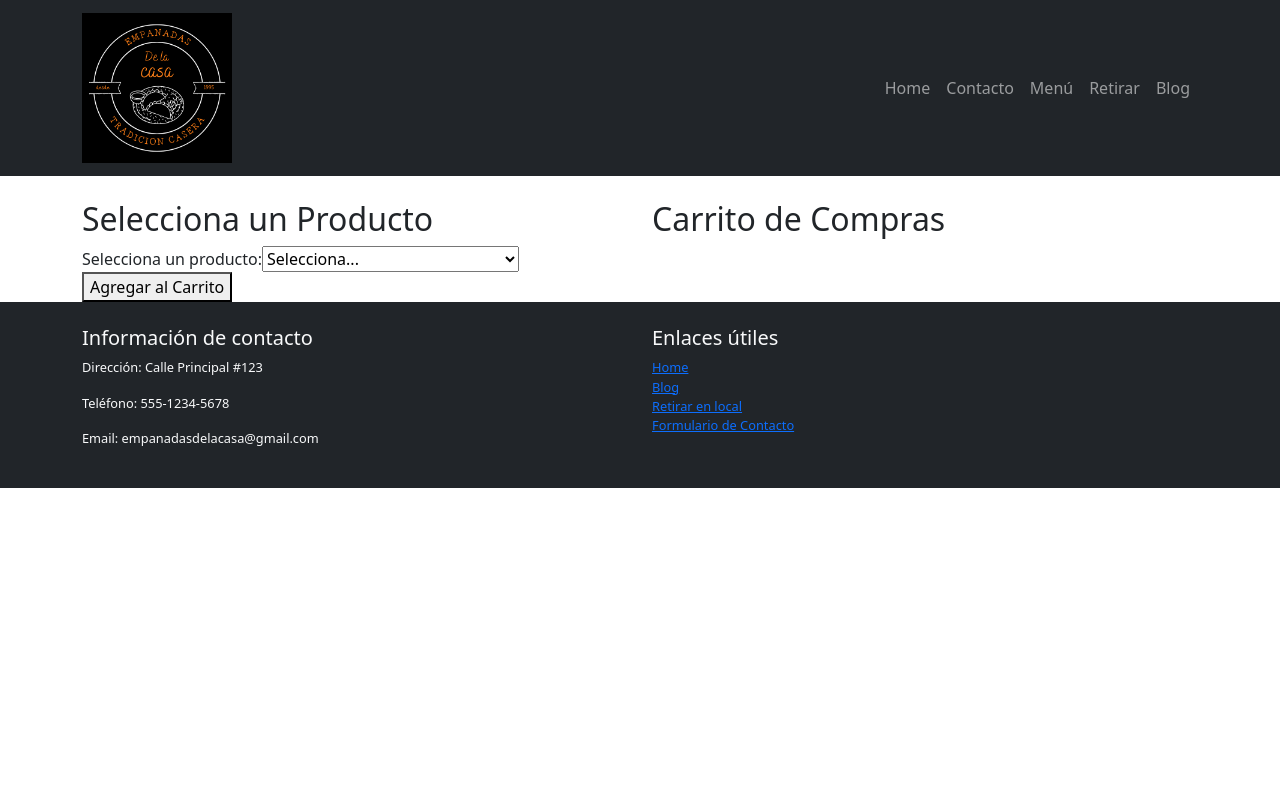
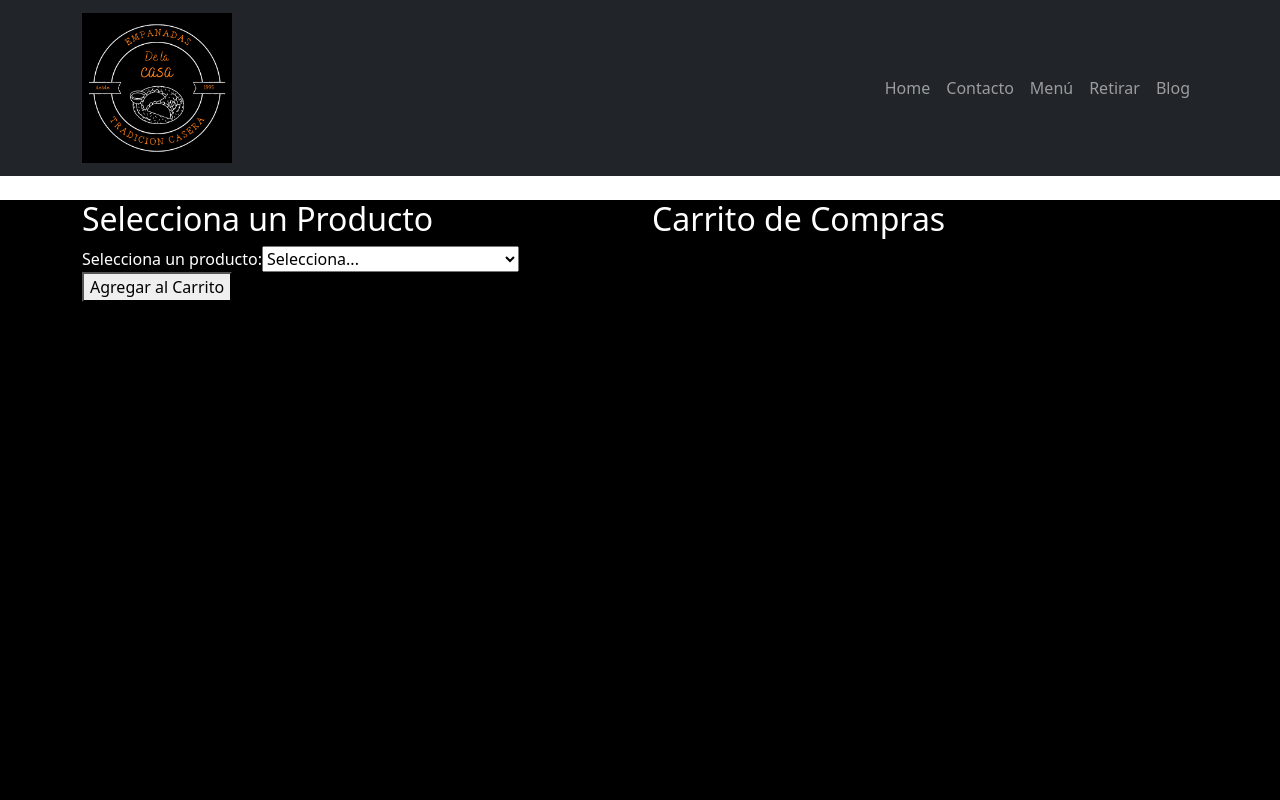
Before and after one commit to marce-moya/WEB-RESTAURANTE, a React (Vite) app: page /Retirar in a window 1280 px wide. Shown: the top 800 px of the page. Built offline with nearby package versions, Linux system fonts and the light colour scheme.

Commit message:
corregir errores en el background

```diff
--- a/src/Components/ProductSelectionForm.jsx
+++ b/src/Components/ProductSelectionForm.jsx
@@ -1,4 +1,5 @@
 import React, { useState } from 'react'
+
 
 const ProductSelectionForm = ({ onAddToCart }) => {
 
--- a/src/Components/ShoppingCart.jsx
+++ b/src/Components/ShoppingCart.jsx
@@ -1,4 +1,5 @@
 import React from 'react';
+
 
   const ShoppingCart = ({ cartItems }) => {
 
--- a/src/Pages/Home.jsx
+++ b/src/Pages/Home.jsx
@@ -13,7 +13,7 @@ const Home = () => {
 
 
         <div style={{ backgroundColor: 'black', color: '#fff', width: 'auto', height: 'auto', marginTop: '0',paddingTop: '20px' }}>
-          <Container className="bg-dark text-light" style={customFontStyle}>
+          <Container className="bg- text-light" style={customFontStyle}>
             <Row className="mt-4 align-items-center">
               <Col xs={12} md={6} className="text-center">
                 <h2 className="mb-4">Bienvenido a Empanadas de la Casa</h2>
--- a/src/Pages/Retirar.jsx
+++ b/src/Pages/Retirar.jsx
@@ -13,8 +13,9 @@ const Retirar = () => {
 
 
   return (
-     <Container>
-      <Row className="mt-4">
+    <div style={{ backgroundColor: '#000', color: '#fff', minHeight: '100vh' }}>
+      <Container className="my-4">
+        <Row className="mt-4">
         <Col md={6}>
           <ProductSelectionForm onAddToCart={addToCart} />
         </Col>
@@ -23,6 +24,7 @@ const Retirar = () => {
         </Col>
       </Row>
     </Container>
+    </div>
   );
 }
 export default Retirar
--- a/src/main.jsx
+++ b/src/main.jsx
@@ -2,11 +2,8 @@ import React from 'react';
 import ReactDOM from 'react-dom';
 import App from './App.jsx';
 import { BrowserRouter } from 'react-router-dom';
-
-// Cambia la importación de createRoot
 import { createRoot } from 'react-dom/client';
 
-// Utiliza createRoot en lugar de ReactDOM.render
 createRoot(document.getElementById('root')).render(
   <React.StrictMode>
     <BrowserRouter>
```
